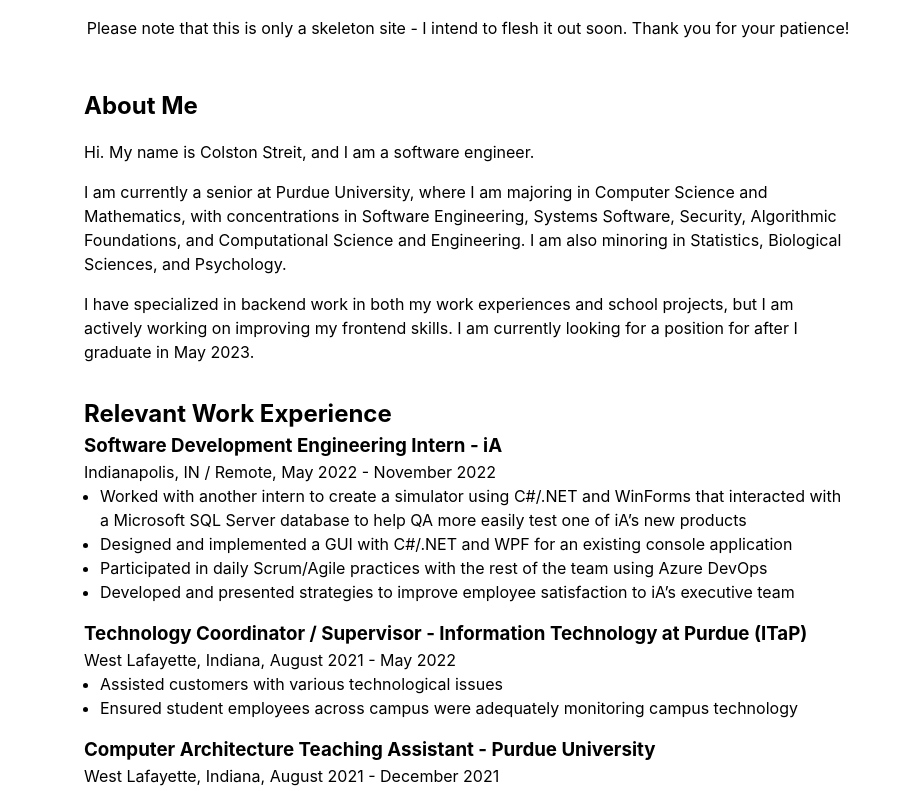
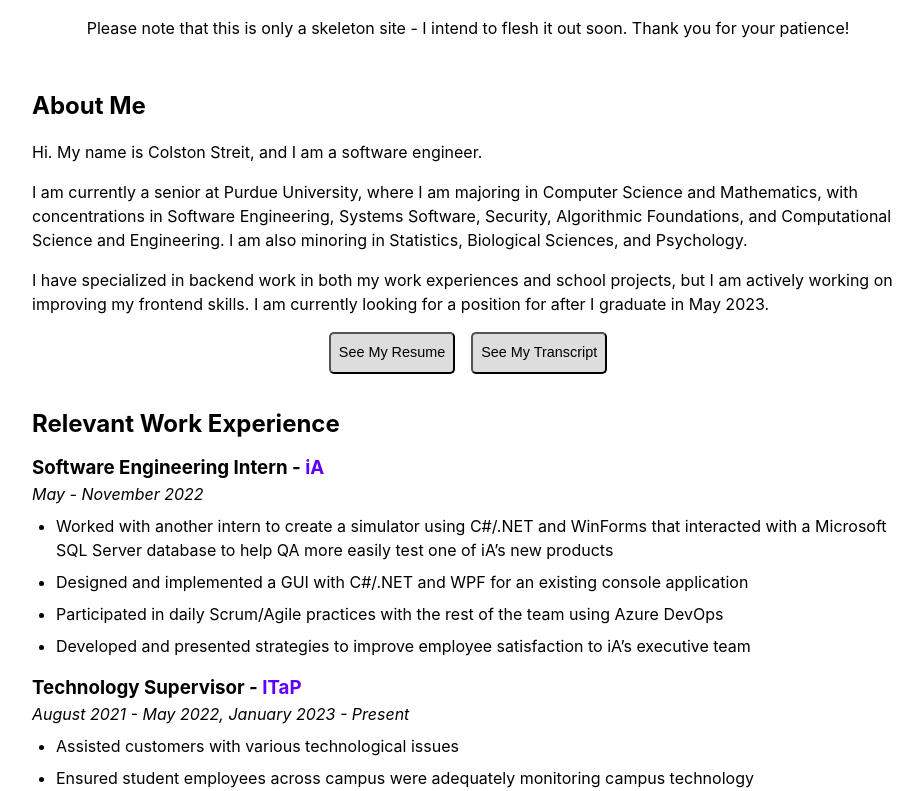
Before and after one commit to colstonstreit/site, a React (Create React App) app: page /#/ in a window 1280 px wide. Shown: the top 791 px of the page, without its empty margins (172-1095 px from the left). Built offline with nearby package versions, Linux system fonts and the light colour scheme.

Commit message:
Added resume and transcript button functionality, added company links, tried to make the site look a little nicer

```diff
--- a/src/App.js
+++ b/src/App.js
@@ -14,7 +14,9 @@ export default function App() {
       {/* <TopNav/> */}
       <main>
         <div className="content">
-          <p style={{'text-align': 'center' }}>Please note that this is only a skeleton site - I intend to flesh it out soon. Thank you for your patience!</p>
+          <p style={{'text-align': 'center' }}>
+            Please note that this is only a skeleton site - I intend to flesh it out soon. Thank you for your patience!
+          </p>
           <Routes>
             <Route exact path="/" element={<Home />} />
           </Routes>
--- a/src/Home.jsx
+++ b/src/Home.jsx
@@ -1,5 +1,9 @@
 import React from 'react';
 import { GitHubIcon } from './Icons';
+
+function LinkButton({text, link}) {
+  return <button onClick={() => { window.open(link, '_blank'); return false; }}>{text}</button>
+}
 
 function About() {
   return <>
@@ -12,16 +16,18 @@ function About() {
       <p>
         I have specialized in backend work in both my work experiences and school projects, but I am actively working on improving my frontend skills. I am currently looking for a position for after I graduate in May 2023.
       </p>
-      {/* <button>See My Resume</button>
-      <button>See My Transcript</button> */}
+      <div className='linkButtons'>
+        <LinkButton text="See My Resume" link="https://drive.google.com/file/d/1L7RFFOuvD2Uw1KL0K6oA8j5kxQZol2tn/view?usp=share_link"/>
+        <LinkButton text="See My Transcript" link="https://drive.google.com/file/d/1f7s7ZzVjoKKtCFHsQIxFUprbOt3pinDP/view?usp=share_link" />
+      </div>
     </section>
   </>
 }
 
-function Experience({children, title, company, start, end, location}) {
+function Experience({children, title, company, companyLink, time}) {
   return <div className='experience'>
-    <h3>{title} - {company}</h3>
-    <span className='experienceLocation'>{location}</span>, <span className='experienceTime'>{start} - {end}</span>
+    <h3>{title} - <a href={companyLink} target="_blank">{company}</a></h3>
+    <span className='experienceTime'>{time}</span>
     {children}
   </div>
 }
@@ -29,7 +35,7 @@ function Experience({children, title, company, start, end, location}) {
 function RelevantExperience() {
   return <section className="relevantExperience">
     <h2>Relevant Work Experience</h2>
-    <Experience title="Software Development Engineering Intern" company="iA" start="May 2022" end="November 2022" location="Indianapolis, IN / Remote">
+    <Experience title="Software Engineering Intern" company="iA" companyLink="https://iarx.com/" time="May - November 2022">
       <ul>
         <li>Worked with another intern to create a simulator using C#/.NET and WinForms that interacted with a Microsoft SQL Server database to help QA more easily test one of iA’s new products</li>
         <li>Designed and implemented a GUI with C#/.NET and WPF for an existing console application</li>
@@ -37,13 +43,13 @@ function RelevantExperience() {
         <li>Developed and presented strategies to improve employee satisfaction to iA’s executive team</li>
       </ul>
     </Experience>
-    <Experience title="Technology Coordinator / Supervisor" company="Information Technology at Purdue (ITaP)" start="August 2021" end="May 2022" location="West Lafayette, Indiana">
+    <Experience title="Technology Supervisor" company="ITaP" companyLink="https://www.itap.purdue.edu/about/index.html" time="August 2021 - May 2022, January 2023 - Present">
       <ul>
         <li>Assisted customers with various technological issues</li>
         <li>Ensured student employees across campus were adequately monitoring campus technology</li>
       </ul>
     </Experience>
-    <Experience title="Computer Architecture Teaching Assistant" company="Purdue University" start="August 2021" end="December 2021" location="West Lafayette, Indiana">
+    <Experience title="Computer Architecture Teaching Assistant" company="Purdue University CS" companyLink="https://www.cs.purdue.edu/index.html" time="August - December 2021">
       <ul>
         <li>Assisted students with circuit building and low-level C / ARM Assembly coding assignments</li>
         <li>Coordinated with the professor and other TAs to ensure a positive environment for student</li>
--- a/src/main.css
+++ b/src/main.css
@@ -7,7 +7,8 @@
 
 main {
   margin: 0 auto;
-  max-width: 60%;
+  max-width: 1000px;
+  padding: 0 5%;
 }
 
 section {
@@ -20,6 +21,7 @@ section:first-of-type {
 
 a {
   text-decoration: none;
+  color: rgb(93, 0, 255);
 }
 
 p {
@@ -31,9 +33,17 @@ p:last-child {
   margin-bottom: 0;
 }
 
+h2 {
+  margin-bottom: 0.5em;
+}
+
 .relevantExperience ul {
   list-style-position: outside;
-  padding-left: 1em;
+  padding-left: 1.5rem;
+}
+
+.relevantExperience ul li {
+  margin-top: 0.5rem;
 }
 
 .relevantExperience .experience:not(:last-of-type) {
@@ -44,23 +54,24 @@ p:last-child {
   padding-bottom: 0;
 }
 
+.experienceTime {
+  font-style: italic;
+}
+
 ul.projectTools {
   margin-top: 0.5rem;
   list-style-type: none;
   display: flex;
+  gap: 0.5em;
   align-items: center;
   flex-wrap: wrap;
 }
 
 ul.projectTools li {
   border: 1px solid black;
-  padding: 1px 2px;
+  padding: 0 0.5em;
   border-radius: 5px;
   background-color:lightgray;
-}
-
-ul.projectTools li:not(:last-of-type) {
-  margin-right: 0.5rem;
 }
 
 .projectTitleAndLinks {
@@ -81,3 +92,29 @@ ul.projectTools li:not(:last-of-type) {
   display: inline-block;
   height: 1.5em;
 }
+
+.linkButtons {
+  display: flex;
+  gap: 1rem;
+  flex-wrap: wrap;
+  flex-shrink: 1;
+  justify-content: center;
+}
+
+.linkButtons button {
+  border-radius: 5px;
+  padding: 0.5rem;
+  background-color: #DDD;
+  transition: background-color 0.25s ease-in-out;
+  font-size: 0.9rem;
+}
+
+.linkButtons button:hover {
+  background-color: #EEE;
+}
+
+@media (max-width: 500px) {
+  html {
+    font-size: 0.9rem;
+  }
+}
```
